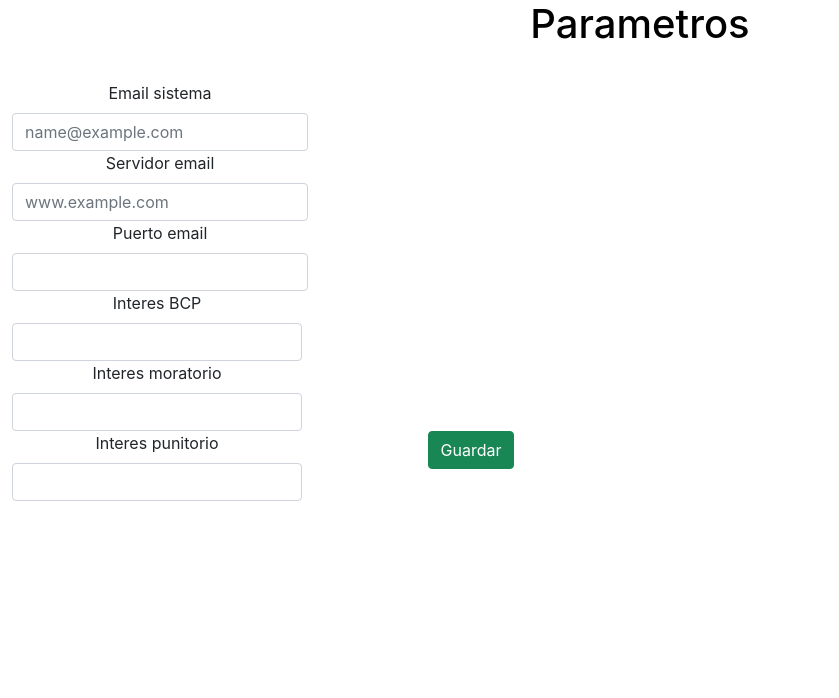
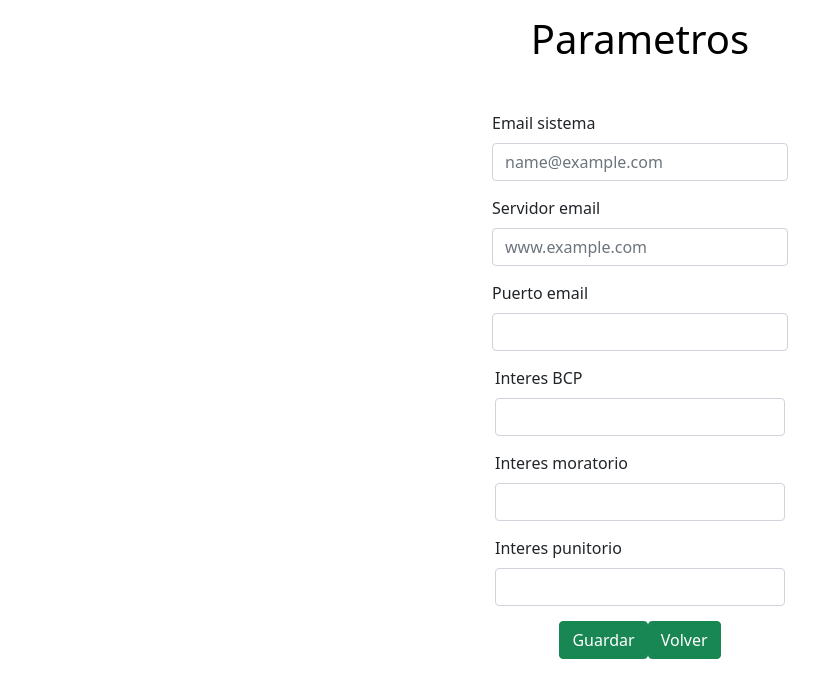
Before and after one commit to AlbertV99/B-VG-front, a React (Create React App) app: page / in a window 1280 px wide. Shown: the top 698 px of the page, without its empty margins (0-839 px from the left). Built offline with nearby package versions, Linux system fonts and the light colour scheme.

Commit message:
parametros
correccion de estilos de formlario parametro

```diff
--- a/src/componentes/Parametro/Formulario.js
+++ b/src/componentes/Parametro/Formulario.js
@@ -15,7 +15,7 @@ const Formulario = (props) => {
 
   return (
     <>
-        <div className="container">
+        <div className="container justify-content-center">
             <div class="row">
                 <div class="col-lg-3">
                     <label for="mailSaliente" class="form-label">Email sistema</label>
@@ -52,8 +52,11 @@ const Formulario = (props) => {
                     <label for="interesPunitorio" class="form-label">Interes punitorio</label>
                     <input name="interesPunitorio" min="0" type="number" class="form-control" id="interesPunitorio" onChange={handleChange} value={dato.interesPunitorio}/>
             </div>
-            <div className="col-lg-3">
-                 <button onClick={handleAdd} className="btn btn-success">Guardar</button>
+            <div className='row '>
+                <div className="col-sm-3">
+                    <button onClick={handleAdd} className="btn btn-success">Guardar</button>
+                    <button className='btn btn-success'>Volver</button>
+                </div>
             </div>
         </div>
     </>
--- a/src/index.css
+++ b/src/index.css
@@ -1,13 +1,16 @@
-body {
-  margin: 0;
-  font-family: -apple-system, BlinkMacSystemFont, 'Segoe UI', 'Roboto', 'Oxygen',
-    'Ubuntu', 'Cantarell', 'Fira Sans', 'Droid Sans', 'Helvetica Neue',
-    sans-serif;
-  -webkit-font-smoothing: antialiased;
-  -moz-osx-font-smoothing: grayscale;
+.row {
+  --bs-gutter-x: 1.5rem;
+  --bs-gutter-y: 0;
+  display: flex;
+  flex-wrap: wrap;
+  justify-content: center;
+  padding-top: 15px;
+  justify-content: space-around;
+
 }
-
-code {
-  font-family: source-code-pro, Menlo, Monaco, Consolas, 'Courier New',
-    monospace;
+.col-lg-3 {
+  width: 25%;
+  text-align: left;
+  justify-content: space-around;
+  justify-content: space-between;
 }
```
